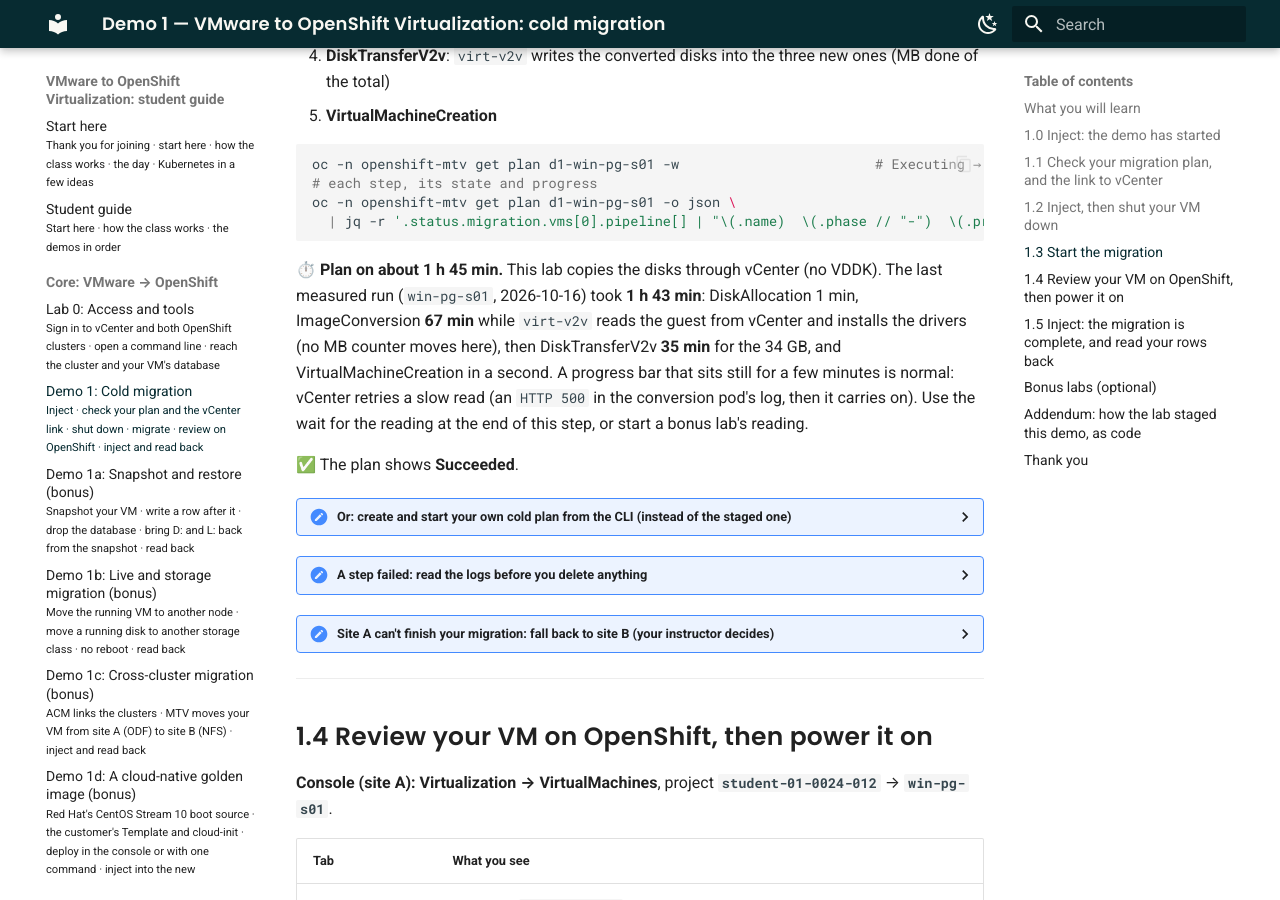
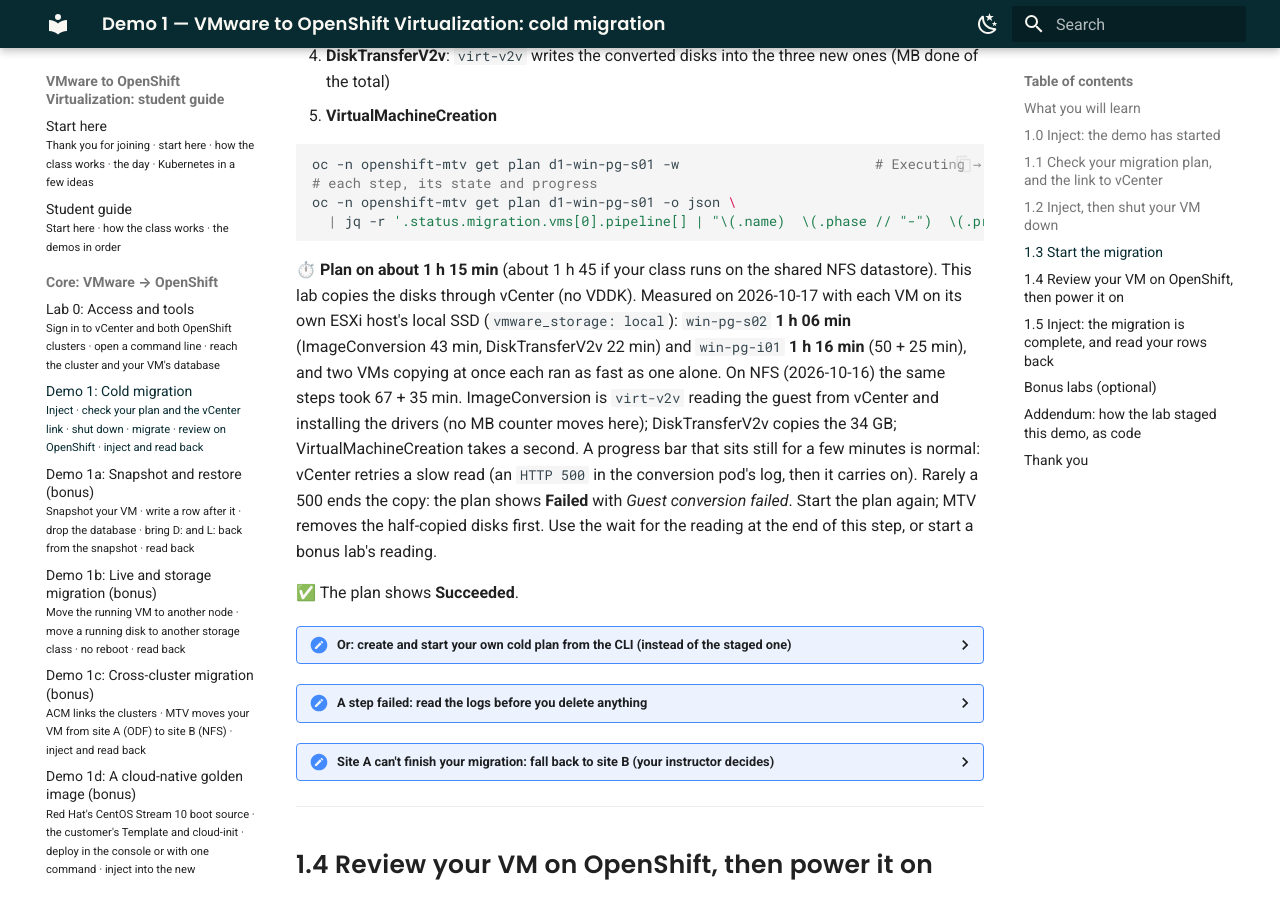
Before and after one commit to paragonmicro-lab/demo-0024-public, an MkDocs documentation site: the page built from docs/demos/01-vmware-to-ove-cold.md, in a window 1280 px wide and 900 px high, scrolled down 3336 px. Built offline with MkDocs 1.6.1 and Material for MkDocs 9.7.7, drawn with Linux system fonts in a browser that asks for light colours; some of the changed text lies outside the part shown.

Commit message:
class @ demo-openshift-ove 151b26e7e5e1

````diff
--- a/docs/demos/01-vmware-to-ove-cold.md
+++ b/docs/demos/01-vmware-to-ove-cold.md
@@ -1,13 +1,13 @@
 ---
 title: "Demo 1 — VMware to OpenShift Virtualization: cold migration"
 subtitle: "Inject · check your plan and the vCenter link · shut down · migrate · review on OpenShift · inject and read back"
-version: 1.2.12
+version: 1.2.13
 date: 2026-10-15
 ---
 
 # Demo 1: VMware to OpenShift Virtualization (cold migration)
 
-> **Version 1.2.12 · draft · 2026-10-16** · class/demos/01-vmware-to-ove-cold.md
+> **Version 1.2.13 · draft · 2026-10-17** · class/demos/01-vmware-to-ove-cold.md
 
 ## What you will learn
 
@@ -146,12 +146,16 @@
   | jq -r '.status.migration.vms[0].pipeline[] | "\(.name)  \(.phase // "-")  \(.progress.completed // 0)/\(.progress.total // 0) \(.annotations.unit // "")"'
 ```
 
-⏱️ **Plan on about 1 h 45 min.** This lab copies the disks through vCenter (no VDDK). The last measured run
-(`win-pg-s01`, 2026-10-16) took **1 h 43 min**: DiskAllocation 1 min, ImageConversion **67 min** while `virt-v2v`
-reads the guest from vCenter and installs the drivers (no MB counter moves here), then DiskTransferV2v **35 min**
-for the 34 GB, and VirtualMachineCreation in a second. A progress bar that sits still for a few minutes is normal: vCenter retries a slow
-read (an `HTTP 500` in the conversion pod's log, then it carries on). Use the wait for the reading at the end of this
-step, or start a bonus lab's reading.
+⏱️ **Plan on about 1 h 15 min** (about 1 h 45 if your class runs on the shared NFS datastore). This lab copies the
+disks through vCenter (no VDDK). Measured on 2026-10-17 with each VM on its own ESXi host's local SSD
+(`vmware_storage: local`): `win-pg-s02` **1 h 06 min** (ImageConversion 43 min, DiskTransferV2v 22 min) and
+`win-pg-i01` **1 h 16 min** (50 + 25 min), and two VMs copying at once each ran as fast as one alone. On NFS
+(2026-10-16) the same steps took 67 + 35 min. ImageConversion is `virt-v2v` reading the guest from vCenter and
+installing the drivers (no MB counter moves here); DiskTransferV2v copies the 34 GB; VirtualMachineCreation takes a
+second. A progress bar that sits still for a few minutes is normal: vCenter retries a slow read (an `HTTP 500` in the
+conversion pod's log, then it carries on). Rarely a 500 ends the copy: the plan shows **Failed** with *Guest
+conversion failed*. Start the plan again; MTV removes the half-copied disks first. Use the wait for the reading at
+the end of this step, or start a bonus lab's reading.
 
 ✅ The plan shows **Succeeded**.
 
````
Also changed, not shown: docs/index.md (+3 -3 lines), docs/student-guide.md (+3 -3 lines).
